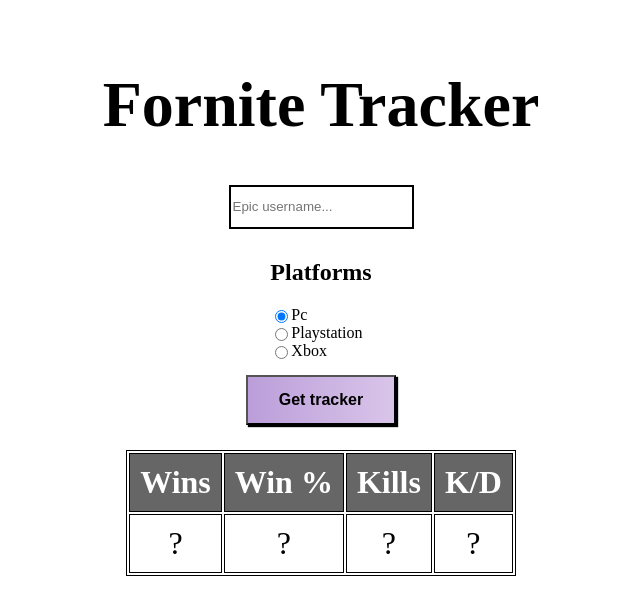
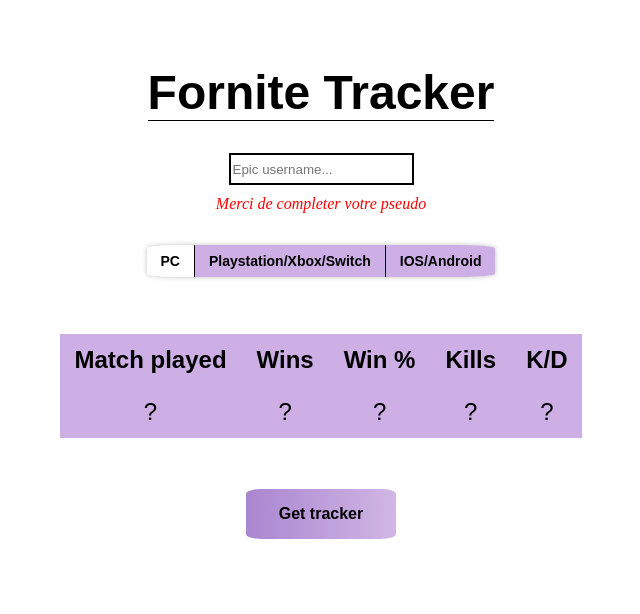
Before and after one commit to ArthurSchon/FortniteTracker, a plain HTML site: page index.html in a window 1280 px wide. Both pictures are taken after a click on the input "Get tracker". Shown: the whole page, without its empty margins (319-959 px from the left). Drawn offline with Linux system fonts and the light colour scheme; no server answers.

Commit message:
Commit#2

```diff
--- a/css/main.css
+++ b/css/main.css
@@ -1,9 +1,16 @@
 html, body {
     height: 100%;
+    overflow-y: hidden;
 }
 body{
     background-image: url('../images/background.png');
     background-size: cover;
+}
+h1{
+    font-size: xxx-large;
+    font-family: "Ink Free", sans-serif;
+    font-weight: bold;
+    border-bottom: 1px solid black;
 }
 input#username{
     height: 5%;
@@ -20,35 +27,67 @@ div#container{
     align-items: center;
     background-color: rgba(255,255,255,0.3);
     width: 50%;
-    height: 95%;
+    height: 65%;
     margin: 25px auto auto auto;
-    /*margin: 25px auto auto;*/
 }
 input#btntracker{
-    margin-top: 15px;
-    background: linear-gradient(to right, rgba(170,134,208,0.8), rgba(208,182,228,0.8));
+    margin-top: 8%;
+    background: linear-gradient(to right, rgba(170,134,208,1), rgba(208,182,228,1));
     height: 50px;
     width: 150px;
-    box-shadow: 2px 2px 1px black;
     font-size: 100%;
     font-weight: bold;
+    box-sizing: border-box;
+    border-radius: 10%;
+    border: none;
 }
-header{
-    font-size: 200%;
+input#btntracker:hover{
+    border: 1px solid;
+    box-shadow: 1px 1px black;
+    cursor: pointer;
 }
 td,
 th {
-    border: 1px solid black;
-    padding: 10px;
-    font-size: 200%;
+    padding: 12px 15px;
     color: black;
     text-align: center;
+    font-size: x-large;
+    font-family: sans-serif;
 }
 div#containtable{
     margin-top: 25px;
-    border: 1px solid black;
 }
-th{
-    background-color: rgba(0,0,0,0.6);
-    color: white;
+.styled_table{
+    border-collapse: collapse;
+    background-color: #CEAFE5;
 }
+span#error{
+    visibility: hidden;
+    color: red;
+    font-style: italic;
+}
+.radio{
+    display: inline-flex;
+    overflow: hidden;
+    border-radius: 10%;
+    box-shadow: 0 0 5px rgba(0,0,0,0.25);
+    margin: 2rem;
+}
+.radio--input{
+    display: none;
+}
+.radio--input:checked+.radio--label{
+    background: white;
+}
+.radio--label{
+    padding: 8px 14px;
+    font-size: 14px;
+    font-family: sans-serif;
+    font-weight: bold;
+    background-color: #CEAFE5;
+    cursor: pointer;
+    transition: background-color 0.2s;
+}
+.radio--label:not(:last-of-type){
+    border-right: 1px solid black;
+}
--- a/index.html
+++ b/index.html
@@ -11,38 +11,38 @@
             <h1>Fornite Tracker</h1>
         </header>
         <label for="username"></label><input id="username" type="text" placeholder="Epic username...">
-        <div id="choices">
-            <h2>Platforms</h2>
-            <label>
-                <input class="platform" type="radio" id="platformpc" name="plateform" value="Pc" checked>
-                Pc
-            </label>
-            <label>
-                <input class="platform" type="radio" id="platformplay" name="plateform" value="Playstation">
-                Playstation
-            </label>
-            <label>
-                <input class="platform" type="radio" id="platformxbox" name="plateform" value="Xbox">
-                Xbox
-            </label>
+        <span id="error"> Merci de completer votre pseudo </span>
+        <div class="radio">
+            <input class="radio--input" type="radio" value="kbm" name="platform" id="platform_1" checked>
+            <label class="radio--label" for="platform_1">PC</label>
+            <input class="radio--input" type="radio" value="gamepad" name="platform" id="platform_2">
+            <label class="radio--label" for="platform_2">Playstation/Xbox/Switch</label>
+            <input class="radio--input" type="radio" value="touch" name="platform" id="platform_3">
+            <label class="radio--label" for="platform_3">IOS/Android</label>
         </div>
-        <input id="btntracker" type="submit" value="Get tracker">
         <div id="containtable">
-        <table>
+        <table class="styled_table">
+            <thead>
                 <tr>
+                    <th>Match played</th>
                     <th>Wins</th>
                     <th>Win %</th>
                     <th>Kills</th>
                     <th>K/D</th>
                 </tr>
+            </thead>
+            <tbody>
                 <tr>
+                    <td id="matchp">?</td>
                     <td id="wins">?</td>
                     <td id="winpourc">?</td>
                     <td id="kills">?</td>
                     <td id="kd">?</td>
                 </tr>
+            </tbody>
         </table>
         </div>
+        <input id="btntracker" type="submit" value="Get tracker">
     </div>
     <script src="js/api.js"></script>
 </body>
--- a/js/api.js
+++ b/js/api.js
@@ -1,36 +1,57 @@
-let submit = document.getElementById('submit');
-let username = document.getElementById('username');
-let platform = document.getElementsByName('plateform');
-let button = document.getElementById('btntracker').addEventListener('click', jeclic);
+function affStats(data){
+    try{
+        document.getElementById('matchp').innerHTML = data.lifeTimeStats[7]['value'];
+        document.getElementById('wins').innerHTML = data.lifeTimeStats[8]['value'];
+        document.getElementById('winpourc').innerHTML = data.lifeTimeStats[9]['value'];
+        document.getElementById('kills').innerHTML = data.lifeTimeStats[10]['value'];
+        document.getElementById('kd').innerHTML = data.lifeTimeStats[11]['value'];
+    }catch(e){
+        console.error(e);
+    }
+}
 
-function checkradiobtn(){
-    for (i = 0; i < platform.length; i++){
+function checkRadioBtn(){
+    let platform = document.getElementsByName('platform');
+    for (let i = 0; i < platform.length; i++){
         if(platform[i].checked){
-            val = platform[i].value;
+            let val = platform[i].value;
             return val;
         }
     }
 }
 
-function jeclic() {
-    let val;
-    val = checkradiobtn();
-    console.log(username.value);
-    console.log(val);
-    try {
-        fetchPlayers(username.value, val).then((res) => console.log(res))
-    } catch(e) {
-        console.log(e)
+ async function jeClick() {
+    try{
+        let username = document.getElementById('username').value;
+        const apikey = "0dcdcdf7-cbfc-430a-b149-66d6fe507811";
+        const proxyurl = "https://cors-anywhere.herokuapp.com/";
+        let val = checkRadioBtn();
+        let url = 'https://api.fortnitetracker.com/v1/profile/' + val + '/' + username;
+        console.log(username);
+        console.log(val);
+        console.log(proxyurl + url);
+        if (username.length === 0) {
+            document.getElementById('error').style.visibility = 'visible';
+        } else {
+            document.getElementById('error').style.visibility = 'hidden'
+            return (await fetch(proxyurl + url, {
+                headers: {
+                    "TRN-Api-Key": apikey
+                }
+            })).json();
+        }
+    } catch (e){
+        console.error(e);
     }
 }
-
-const fetchPlayers = async(tag, val)=>{
-    const api_calls = await fetch('https://cors-anywhere.herokuapp.com/https://api.fortnitetracker.com/v1/profile/'+val+'/'+tag,
-        {
-            headers: {
-                "TRN-Api-Key": "0dcdcdf7-cbfc-430a-b149-66d6fe507811"
-            }
-        })
-    const data = await api_calls
-    return data.json();
-}
+let button = document.getElementById('btntracker').addEventListener('click', async function(){
+    try{
+        let data = await jeClick();
+        if(data){
+            affStats(data);
+        }
+        console.log(data);
+    } catch (e){
+        console.error(e);
+    }
+});
```
Lines whose indentation alone changed are shown as unchanged.
